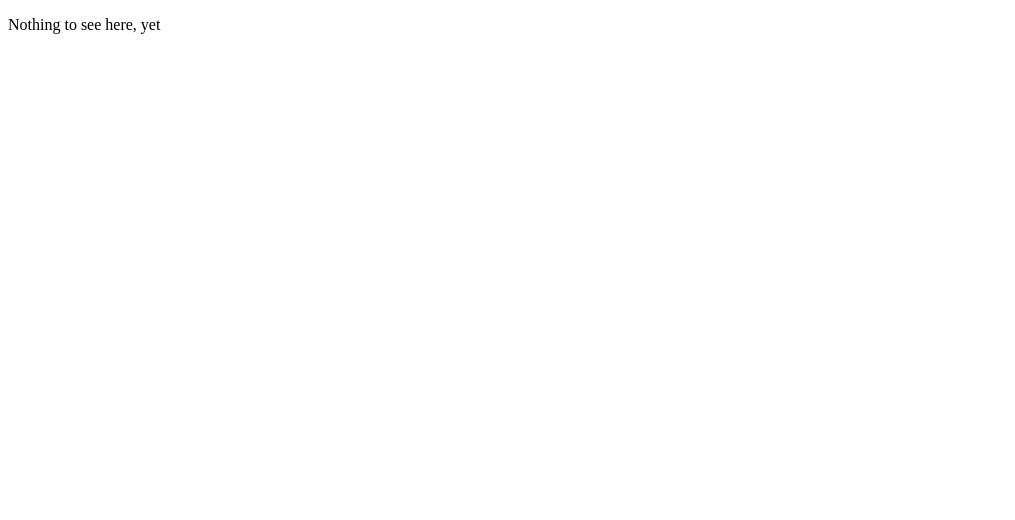
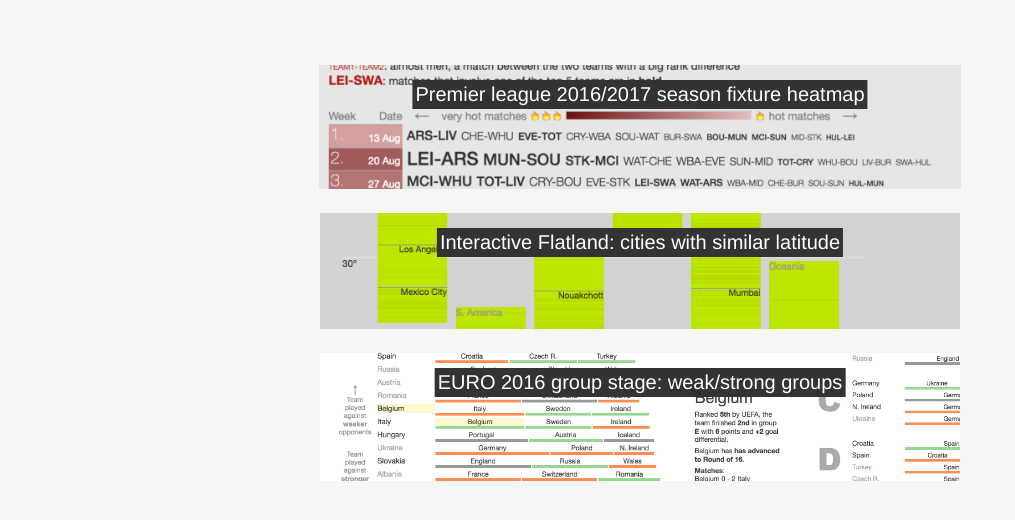
Before and after one commit to djamshed/djamshed.github.io, a plain HTML site: page index.html in a window 1280 px wide. Shown: the whole page, without its empty margins (0-1015 px from the left). Drawn offline with Linux system fonts and the light colour scheme.

Commit message:
Add project screenshots and links.

```diff
--- a/index.html
+++ b/index.html
@@ -3,8 +3,69 @@
   <head>
     <meta charset="utf-8">
     <title>Djam's visual explorations</title>
+
+    <style>
+      body {
+        background-color: #F6F6F5;
+        font: 16px helvetica,arial,sans-serif;
+        color: #585858;
+      }
+      .main-container {
+        margin: 50px auto 0;
+        max-width: 1000px;
+        width: 90%;
+      }
+      .project {
+        position: relative;
+        text-align: center;
+        padding: 5px 0;
+      }
+      .project__title {
+        color: #FEFEFE;
+        background-color: #333;
+        position: absolute;
+        padding: 3px;
+
+        top: 30px;
+        left: 50%;
+        transform: translateX(-50%);
+        font-size: 20px;
+      }
+      .project:hover {
+        background-color: #d4d4d3;
+      }
+      .project a {
+        display: block;
+        color: #585858;
+        text-decoration: none;
+      }
+      .project img {
+        margin-top: 10px;
+      }
+    </style>
   </head>
   <body>
-	<p>Nothing to see here, yet</p>
+
+    <div class="main-container">
+      <div class="project">
+        <a href="data-visualisations/epl-heatmap/">
+          <div class="project__title">Premier league 2016/2017 season fixture heatmap</div>
+          <img src="img/heatmap.png" alt="heatmap" title="Premier League heatmap" >
+        </a>
+      </div>
+      <div class="project">
+        <a href="data-visualisations/interactive-flatland/">
+          <div class="project__title">Interactive Flatland: cities with similar latitude</div>
+          <img src="img/flatland.png" alt="usage" title="Interactive Flatland" >
+        </a>
+      </div>
+      <div class="project">
+        <a href="data-visualisations/euro2016/group-stage.html">
+          <div class="project__title">EURO 2016 group stage: weak/strong groups</div>
+          <img src="img/euro.png" alt="Euro groups" title="Sorted by group strength">
+        </a>
+      </div>
+    </div>
+
   </body>
 </html>
```
Also changed, not shown: img/euro.png (added), img/flatland.png (added), img/heatmap.png (added).
